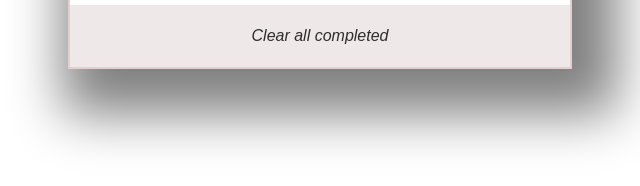
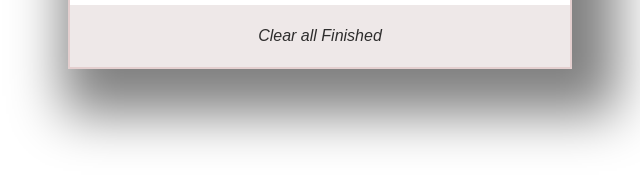
Before and after one commit to jaamanu/TO-DO-LIST-WEBAPP, a website built with webpack: page src/index.html in a window 1280 px wide. Shown: the part 442-628 px from the top of the page, 320-960 px from the left. Built offline with nearby package versions, Linux system fonts and the light colour scheme.

```diff
--- a/src/index.html
+++ b/src/index.html
@@ -23,7 +23,7 @@
         <div class="todoContainer">
         </div>
         <div class="clear">
-          <button type="button" id="clear-completed" class="clear-completed">Clear all completed</button>
+          <button type="button" id="clear-completed" class="clear-completed">Clear all Finished</button>
         </div>
       </section>
     </section>
```
